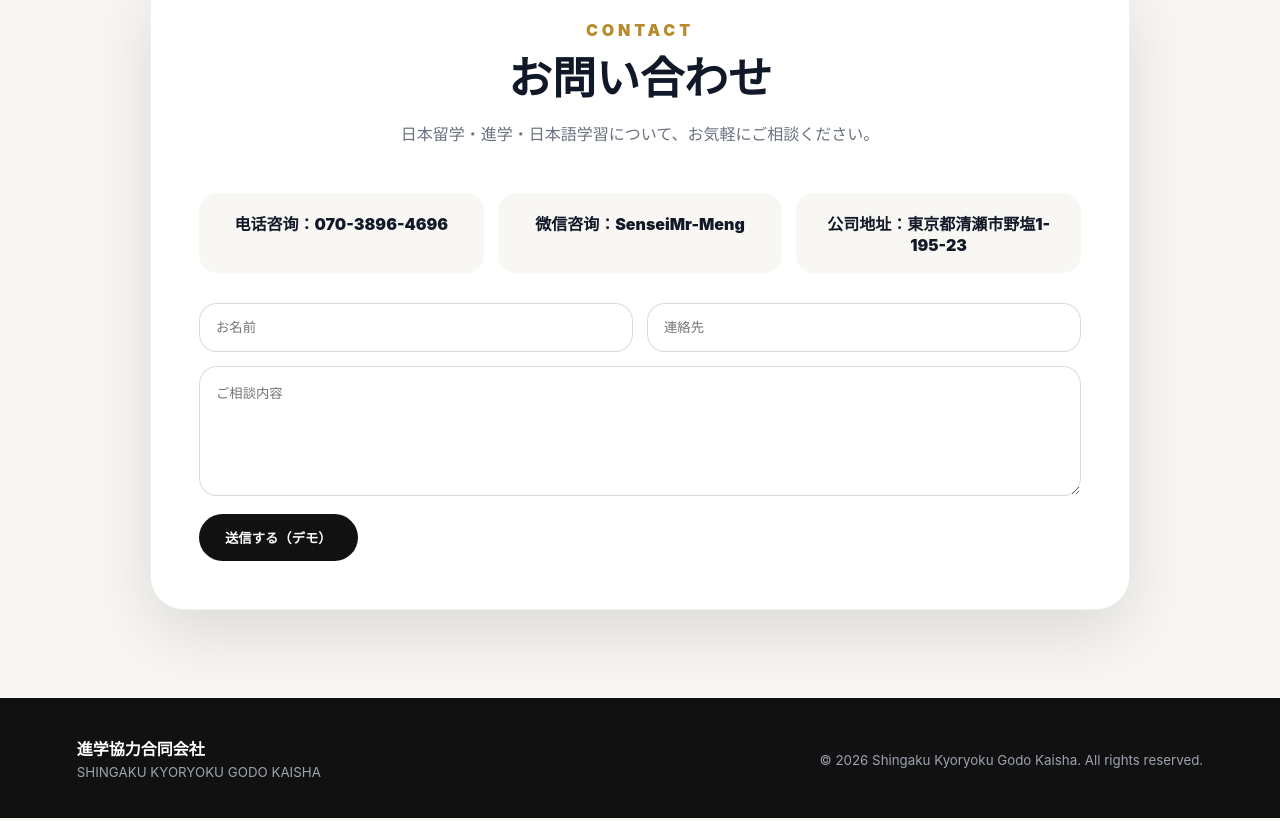
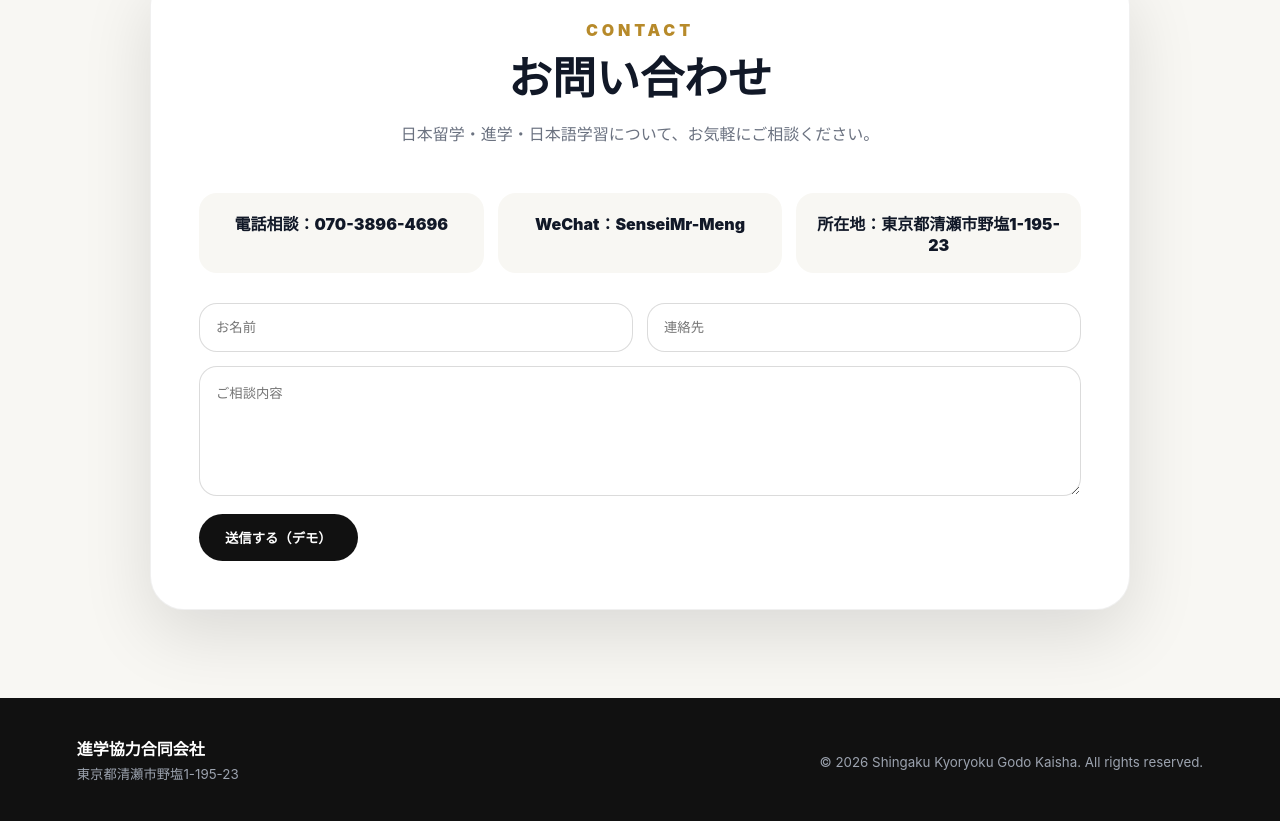
Before and after one commit to shaoziyang144-lab/shingaku-site, a plain HTML site: page index.html in a window 1280 px wide. Shown: the part 2885-3706 px from the top of the page. Drawn offline with Linux system fonts and the light colour scheme.

Commit message:
Update index.html

```diff
--- a/index.html
+++ b/index.html
@@ -143,9 +143,9 @@
         </div>
 
         <div class="contact-links">
-        <a href="tel:+817038964696">电话咨询：070-3896-4696</a>
-        <a href="#">微信咨询：SenseiMr-Meng</a>
-        <a href="#">公司地址：東京都清瀬市野塩1-195-23</a>
+        <a href="tel:+817038964696">電話相談：070-3896-4696</a>
+        <a href="#">WeChat：SenseiMr-Meng</a>
+        <a href="#">所在地：東京都清瀬市野塩1-195-23</a>
         </div>
 
         <form onsubmit="event.preventDefault(); alert('送信デモです。正式運用時にフォーム連携が必要です。');">
@@ -159,13 +159,12 @@
       </div>
     </section>
   </main>
-
-  <footer>
-    <div>
-      <strong>進学協力合同会社</strong>
-      <small>SHINGAKU KYORYOKU GODO KAISHA</small>
-    </div>
-    <small>© 2026 Shingaku Kyoryoku Godo Kaisha. All rights reserved.</small>
-  </footer>
+<footer>
+  <div>
+    <strong>進学協力合同会社</strong><br>
+    <small>東京都清瀬市野塩1-195-23</small>
+  </div>
+  <small>© 2026 Shingaku Kyoryoku Godo Kaisha. All rights reserved.</small>
+</footer>
 </body>
 </html>
```
